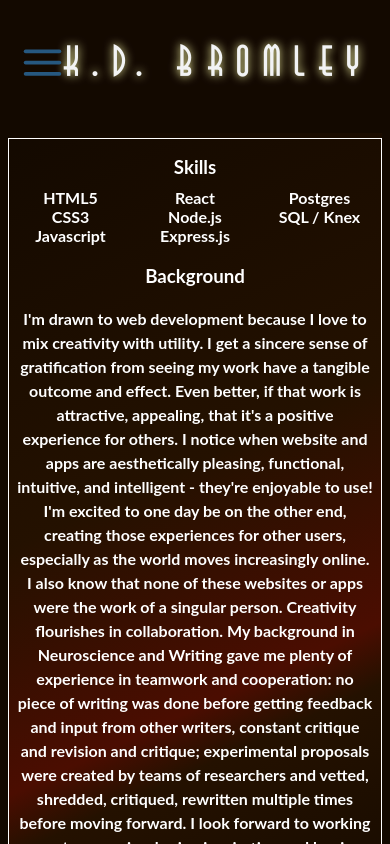
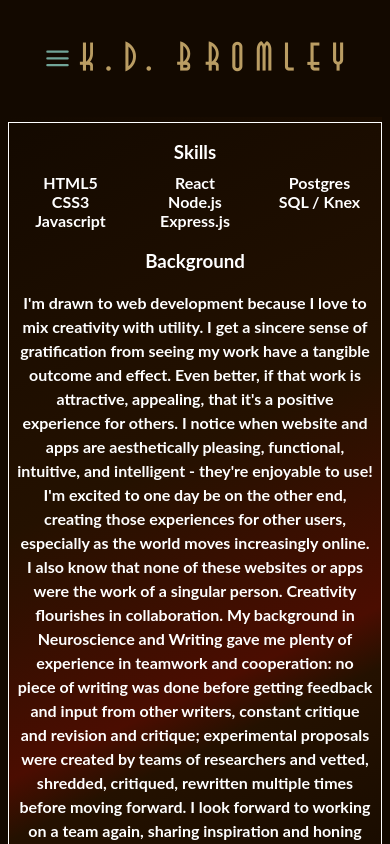
Before and after one commit to kdbromley/portfolio, a React (Create React App) app: page / in a window 390 px wide. Shown: the top 844 px of the page. Built offline with nearby package versions, Linux system fonts and the light colour scheme.

Commit message:
sticky header tweaks, menu button conditional rendering - move mobile DOM placement

```diff
--- a/src/App.css
+++ b/src/App.css
@@ -6,55 +6,68 @@
 .header__title-container {
   display: flex;
   flex-direction: row-reverse;
-  transition: font-size 2s, height 2s;
-  position: sticky;
   background-color: #130900;
   top: 0;
   width: 100%;
-  min-height: 125px;
-  max-height: 125px;
+  min-height: calc(85px + 25 * ((100vw - 320px) / 680));
+  max-height: calc(85px + 25 * ((100vw - 320px) / 680));
   justify-content: center;
   align-items: center;
   transition: align-items 2s;
+  padding-top: 22px;
 }
 
 
 
 .header__title {
   font-family: 'Selznick Normal NF', 'Poiret One', sans-serif;
-  color: #f2f3f4;
+  color: #ba9d63;
   font-weight: 500;
   letter-spacing: 0.33em;
-  font-size: 41px;
-  text-shadow: 0 0 10px #fffeab;
+  font-size: calc(36px + 15 * ((100vw - 320px) / 680));
+  /* text shadow */
   margin: 0;
+  transition: color 1s;
 }
 
 span {
-  letter-spacing: .5px;
+  font-size: 1px;
 }
 
 .sticky {
   align-items: center;
   position: fixed;
-  min-height: 100px;
-  max-height: 100px;
+  min-height: calc(85px + 25 * ((100vw - 320px) / 680));
+  max-height: calc(85px + 25 * ((100vw - 320px) / 680));
   background-color: #130900;
   top: 0;
   width: 100%;
-  font-size: 35px;
+  font-size: calc(18px + 15 * ((100vw - 320px) / 680));
   margin-top:0;
-  padding-top: 2px;
-  padding-bottom: 0
-}
-.sticky > h1, a {
-  padding-bottom: 20px;
+  padding-top: 4px;
+  padding-bottom: 0;
 }
 
-.menu > img {
-  width: 25px;
-  height: 25px;
+.sticky > h1, a {
+  padding-bottom: 15px;
+}
+
+.sticky-text {
+  color: #e2c78e;
+  text-shadow: none;
+}
+
+.invisible, .invisible > img {
+  visibility: hidden;
+}
+
+
+.menu-button > img {
+  filter: invert(67%) sepia(32%) saturate(317%) hue-rotate(115deg) brightness(86%) contrast(86%);
+  width: calc(25px + 15 * ((100vw - 320px) / 680));
+  height: calc(25px + 15 * ((100vw - 320px) / 680));
   margin: 2px;
+  padding-bottom: 15px;
 }
 /*
 .header__title {
--- a/src/App.js
+++ b/src/App.js
@@ -1,4 +1,4 @@
-import { Component, Link } from 'react';
+import { Component } from 'react';
 import { Route } from 'react-router';
 import menuIcon from './icons/menu.svg';
 import Navbar from './Navbar/Navbar';
@@ -7,10 +7,12 @@ import Contact from './Contact/Contact';
 import Project from './Project/Project';
 import { STORE } from './projects-store';
 import './App.css';
+import { Link } from 'react-router-dom';
 
 export default class App extends Component {
   state = {
-    isNavbarVis: false
+    isNavbarVis: false,
+    isMobile: false,
   }
 
   findProject = (projectName) => {
@@ -19,6 +21,12 @@ export default class App extends Component {
 
   componentDidMount() {
     window.addEventListener("scroll", this.handleScroll);
+    if(window.innerWidth < 600) {
+      this.setState({ isMobile: true })
+    } else {
+      this.setState({ isMobile: false })
+    }
+
   }
 
   componentWillUnmount() {
@@ -27,12 +35,14 @@ export default class App extends Component {
 
   handleScroll = () => {
     var page = document.querySelector('main');
-    if (window.scrollY > 28) {
+    if (window.scrollY > 26) {
       document.querySelector('.header__title-container').className='header__title-container sticky';
+      document.querySelector('.header__title').className='header__title sticky-text';
       var headHeight = document.querySelector('.header__title-container').offsetHeight
-      page.style.paddingTop = (headHeight + 35 ) + 'px';
+      page.style.paddingTop = (headHeight + 39 ) + 'px';
     } else {
       document.querySelector('.header__title-container').className='header__title-container';
+      document.querySelector('.header__title').className='header__title';
       page.style.paddingTop = 5 + 'px'
     }
   };
@@ -68,14 +78,23 @@ export default class App extends Component {
   }
 
   render() {
+   /* if(this.state.isMobile) {
+      document.querySelector('.mobile').className='menu-button mobile'
+      document.querySelector('.desktop').className='menu-button desktop invisible'
+    } else {
+
+      document.querySelector('.desktop').className='menu-button desktop'
+      document.querySelector('.mobile').className='menu-button mobile invisible'
+    }*/
     return (
       <div className="App">
         <header>
           <div className={`header__title-container`}>
-            <h1 className={`header__title`} id='title'>
+            <Link to='/'> <h1 className={`header__title`} id='title'>
               K.D.<span> </span>BROMLEY
             </h1>
-            <button className='menu-button' aria-label='Open navbar menu'
+            </Link>
+            <button className='menu-button desktop' aria-label='Open navbar menu'
              onClick={this.handleMenuClick}>
               <img src={menuIcon} alt='Navbar Menu Icon' />
             </button>
@@ -86,6 +105,10 @@ export default class App extends Component {
         </header>
         <main>
           {this.renderRoutes()}
+          <button className='menu-button mobile' aria-label='Open navbar menu'
+           onClick={this.handleMenuClick}>
+              <img src={menuIcon} alt='Navbar Menu Icon' />
+          </button>
         </main>
         <footer>
           © 2021 k.d. Bromley
--- a/src/Button/Button.css
+++ b/src/Button/Button.css
@@ -14,7 +14,7 @@ button:hover {
 }
 
 img {
-    filter: invert(24%) sepia(68%) saturate(793%) hue-rotate(170deg) brightness(95%) contrast(80%);
+    filter: invert(67%) sepia(32%) saturate(317%) hue-rotate(115deg) brightness(86%) contrast(86%);
     height: calc(40px + 50 * ((100vw - 320px) / 680));
     width: calc(40px + 50 * ((100vw - 320px) / 680));
 }
```
